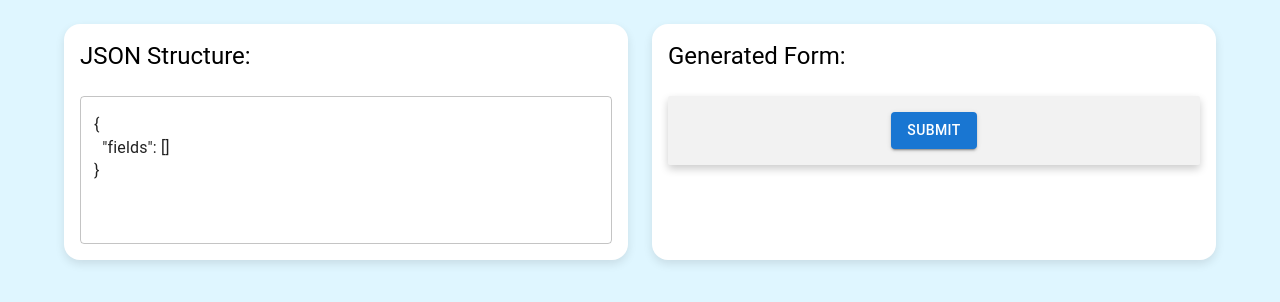
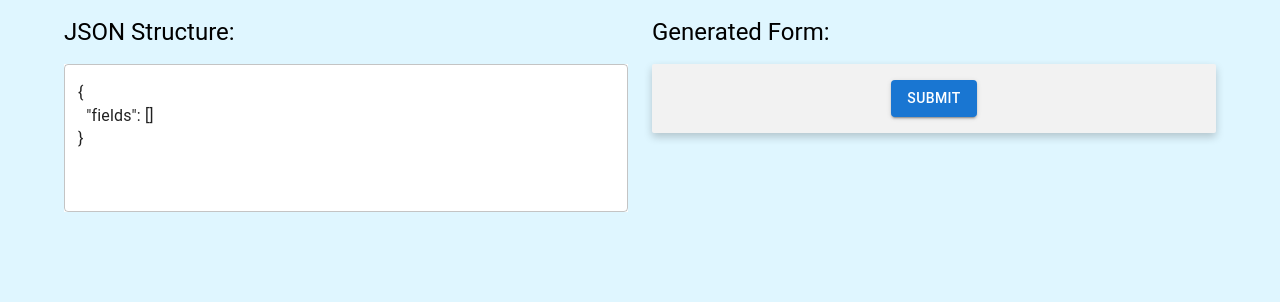
Before and after one commit to TihomirShterev/form-generator, a React (Create React App) app: page / in a window 1280 px wide. Shown: the top 302 px of the page. Built offline with nearby package versions, Linux system fonts and the light colour scheme.

Commit message:
style: Simplify nested containers view

```diff
--- a/src/App.tsx
+++ b/src/App.tsx
@@ -38,8 +38,8 @@ const App = () => {
   return (
     <Container
       sx={{
-        mt: 3,
-        mb: 3,
+        mt: 2,
+        mb: 2,
         display: "flex",
         flexWrap: "wrap",
         justifyContent: "space-between",
--- a/src/components/core/Generator/Generator.tsx
+++ b/src/components/core/Generator/Generator.tsx
@@ -13,7 +13,7 @@ const Generator = ({ jsonData, handleJsonChange, error }: GeneratorProps) => (
       value={jsonData}
       error={!!error}
       helperText={error}
-      sx={{ fontFamily: "monospace" }}
+      sx={{ bgcolor: "#ffffff" }}
     />
   </HeroContainer>
 );
--- a/src/components/shared/HeroContainer.tsx
+++ b/src/components/shared/HeroContainer.tsx
@@ -7,17 +7,11 @@ const HeroContainer = ({ children, title }: HeroContainerProps) => (
       flex: 1,
       display: "flex",
       flexDirection: "column",
-      gap: 3,
-      minWidth: "240px",
-      p: 2,
-      borderRadius: "16px",
-      boxShadow: "0 4px 10px rgba(0, 0, 0, 0.1)",
-      bgcolor: "#ffffff",
+      gap: 2,
+      minWidth: "260px",
     }}
   >
-    <Typography variant="h5">
-      {title}
-    </Typography>
+    <Typography variant="h5">{title}</Typography>
     {children}
   </Box>
 );
```
